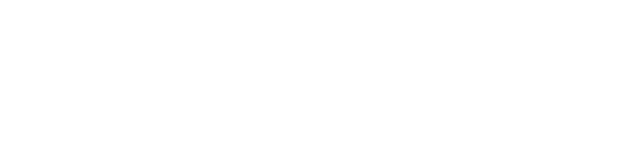
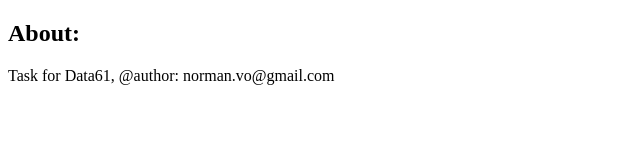
Before and after one commit to novo6123/Data61, a plain HTML site: page index.html in a window 1280 px wide. Shown: the whole page, without its empty margins (0-640 px from the left). Drawn offline with Linux system fonts and the light colour scheme.

Commit message:
added libraries to index

```diff
--- a/index.html
+++ b/index.html
@@ -6,6 +6,12 @@
     <meta charset="utf-8" />
   </head>
   <body>
+    <h2>About:</h2>
+    <p>
+      Task for Data61, @author: norman.vo&#64;gmail.com
+    </p>
+    <script src="./src/lib/d3.v4.js"></script>
+    <script src="./src/lib/store.js"></script>
     <script src="./src/vis.js"></script>
   </body>
 </html>
```
